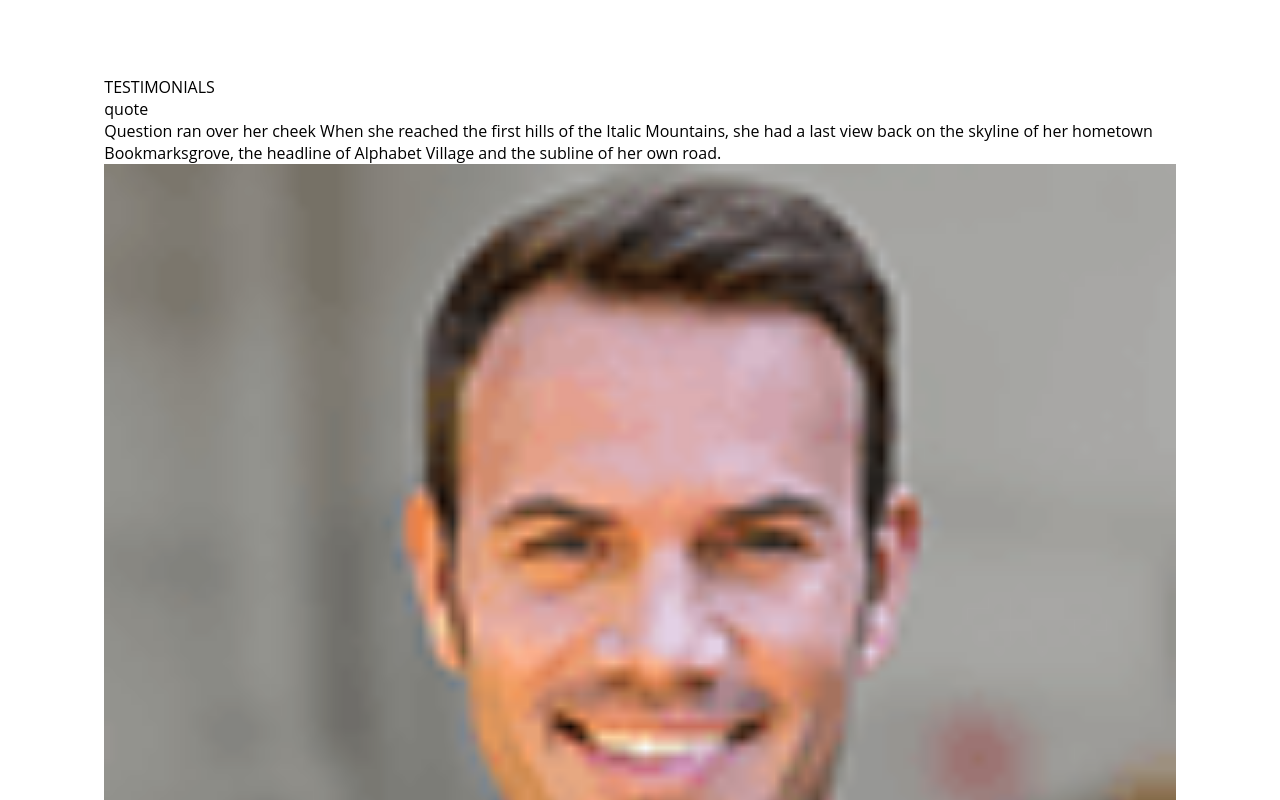
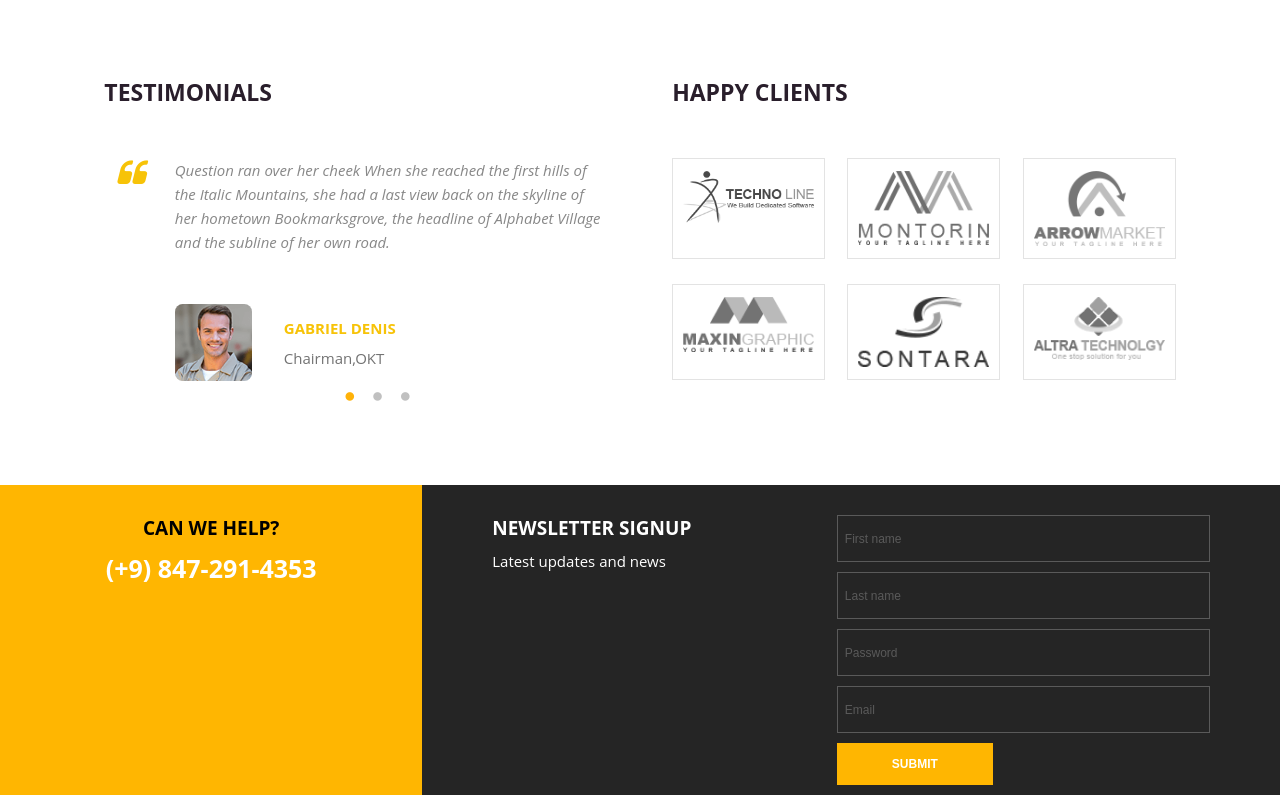
Before and after one commit to leenabhadange01/constraproject, a plain HTML site: page index.html in a window 1280 px wide. Shown: the part 4920-5720 px from the top of the page. Drawn offline with Linux system fonts and the light colour scheme.

Commit message:
client styling added

```diff
--- a/assets/css/style.css
+++ b/assets/css/style.css
@@ -1467,6 +1467,252 @@ h3 {
 
 /*--------------projects styling ends----------*/
 
+/*--------------client styling starts----------*/
+.client {
+  margin-bottom: 79px;
+}
+
+.client-info,
+.quotes,
+.chairman,
+.clients,
+.testimony {
+  display: flex;
+  flex-wrap: wrap;
+  justify-content: space-between;
+}
+
+.client-info {
+  padding-bottom: 80px;
+}
+
+.client-info h3 {
+  padding-bottom: 50px;
+  color: #291E2B;
+  font-size: 23px;
+  font-weight: bold;
+}
+
+.quotes {
+  flex-basis: 86%;
+  display: flex;
+  flex-direction: column;
+}
+
+.quotes>p {
+  padding-bottom: 50px;
+  color: #888888;
+  font-size: 15px;
+  font-style: italic;
+  line-height: 1.6;
+}
+
+.testimony>span {
+  flex-basis: 8%;
+  text-indent: -9999px;
+}
+
+.testimony>span::before {
+  content: "\f10d";
+  float: right;
+  color: #F7C308;
+  font-family: "fontAwesome";
+  font-size: 30px;
+  font-style: italic;
+  text-indent: 0;
+  transition: all ease-in .3s;
+}
+
+.chairman {
+  width: 51%;
+  align-items: center;
+}
+
+.chairman figure {
+  flex-basis: 35%;
+  border-radius: 10%;
+  overflow: hidden;
+}
+
+.testimonial,
+.happy {
+  flex-basis: 47%;
+}
+
+.clients li {
+  margin-bottom: 25px;
+  padding: 12px 10px;
+  border: 1px solid #E3E3E3;
+  flex-basis: 26%;
+  filter: grayscale(100%);
+}
+
+.director h4 {
+  padding-bottom: 10px;
+  color: #F7C308;
+  font-size: 15px;
+  font-weight: bold;
+  text-transform: uppercase;
+}
+
+.director p,
+.director p span {
+  color: #737373;
+  font-size: 15px;
+}
+
+.director p span {
+  text-transform: uppercase;
+}
+
+/* testimoy slider starts */
+.slider-testimony {
+  position: relative;
+}
+
+
+.slider-testimony .quoted {
+  display: none;
+}
+
+.slider-testimony .quoted:first-child {
+  display: block;
+}
+
+.testimony-dots {
+  margin-top: 10px;
+  position: absolute;
+  left: 27%;
+}
+
+.testimony-dots .dot {
+  margin-right: 15px;
+  text-indent: -9999px;
+}
+
+.testimony-dots .dot::before {
+  content: "\f111";
+  float: right;
+  color: #C0C0C0;
+  font-family: "fontAwesome";
+  font-size: 10px;
+  text-indent: 0;
+  transition: all ease-in .3s;
+}
+
+.testimony-dots .dot:first-child::before {
+  color: #FFB209;
+}
+
+
+
+
+
+/* testimny slider ends */
+
+/* Help section starts */
+.help,
+.signup .wrapper {
+  display: flex;
+  flex-wrap: wrap;
+}
+
+.help h4 {
+  font-size: 19px;
+  font-weight: bold;
+  text-transform: uppercase;
+}
+
+.signup h4 {
+  color: #fff;
+}
+
+.signup .wrapper {
+  justify-content: space-between;
+}
+
+.we,
+.signup {
+  padding-top: 30px;
+}
+
+.we {
+  flex-basis: 33%;
+  background-color: #FFB601;
+  text-align: center;
+}
+
+.we a,
+.newsletter span {
+  padding-top: 10px;
+  display: block;
+  color: #fff;
+}
+
+.we a {
+  font-size: 25px;
+  font-weight: bold;
+}
+
+.newsletter span {
+  font-size: 15px;
+}
+
+.signup {
+  flex-basis: 67%;
+  background-color: #252525;
+}
+
+form {
+  flex-basis: 52%;
+}
+
+::placeholder {
+  color: #5A5A5A;
+  font-size: 12px;
+  opacity: 1;
+}
+
+input[type=text] {
+  width: 100%;
+  padding: 15px 7px;
+  border: 1px solid #5A5A5A;
+  background-color: transparent;
+  box-sizing: border-box;
+  color: #fff;
+}
+
+input[type=submit] {
+  padding: 13px 54px;
+  border: solid 1px transparent;
+  background-color: #FFB601;
+  color: #fff;
+  cursor: pointer;
+  font-size: 12px;
+  font-weight: bold;
+  text-align: center;
+  text-transform: uppercase;
+  transition: all ease-in .3s;
+}
+
+input[type=submit]:hover {
+  border: solid 1px #FFB601;
+  background-color: #fff;
+  color: #FFB601;
+  transition: all ease-in .3s;
+}
+
+form>div {
+  padding-bottom: 10px;
+}
+
+form span {
+  color: #ec4319;
+  font-size: 10px;
+}
+
+/* Help section ends */
+/*--------------client styling ends----------*/
 /*=================================
   footer styling starts here
 =================================*/
```
